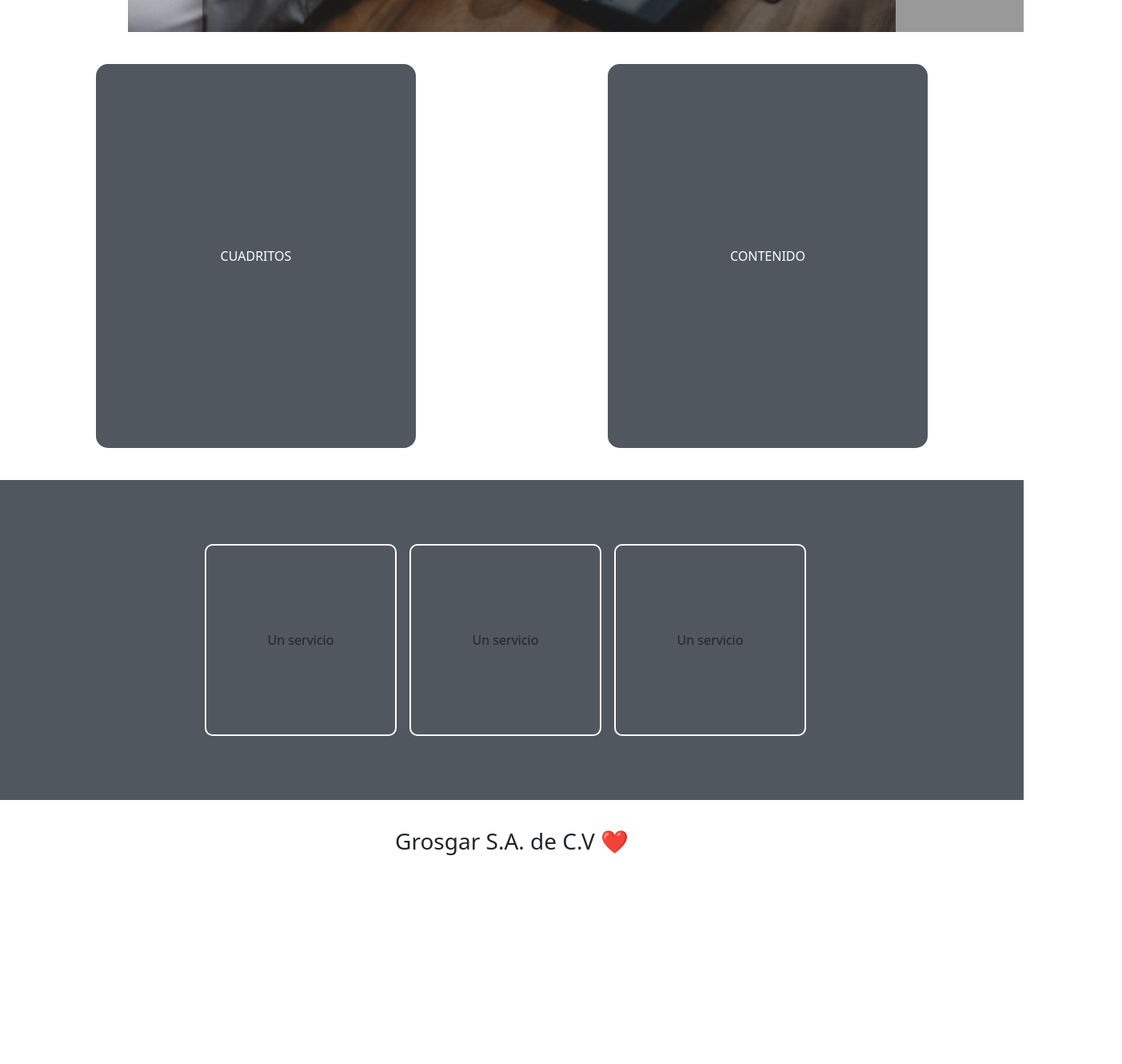
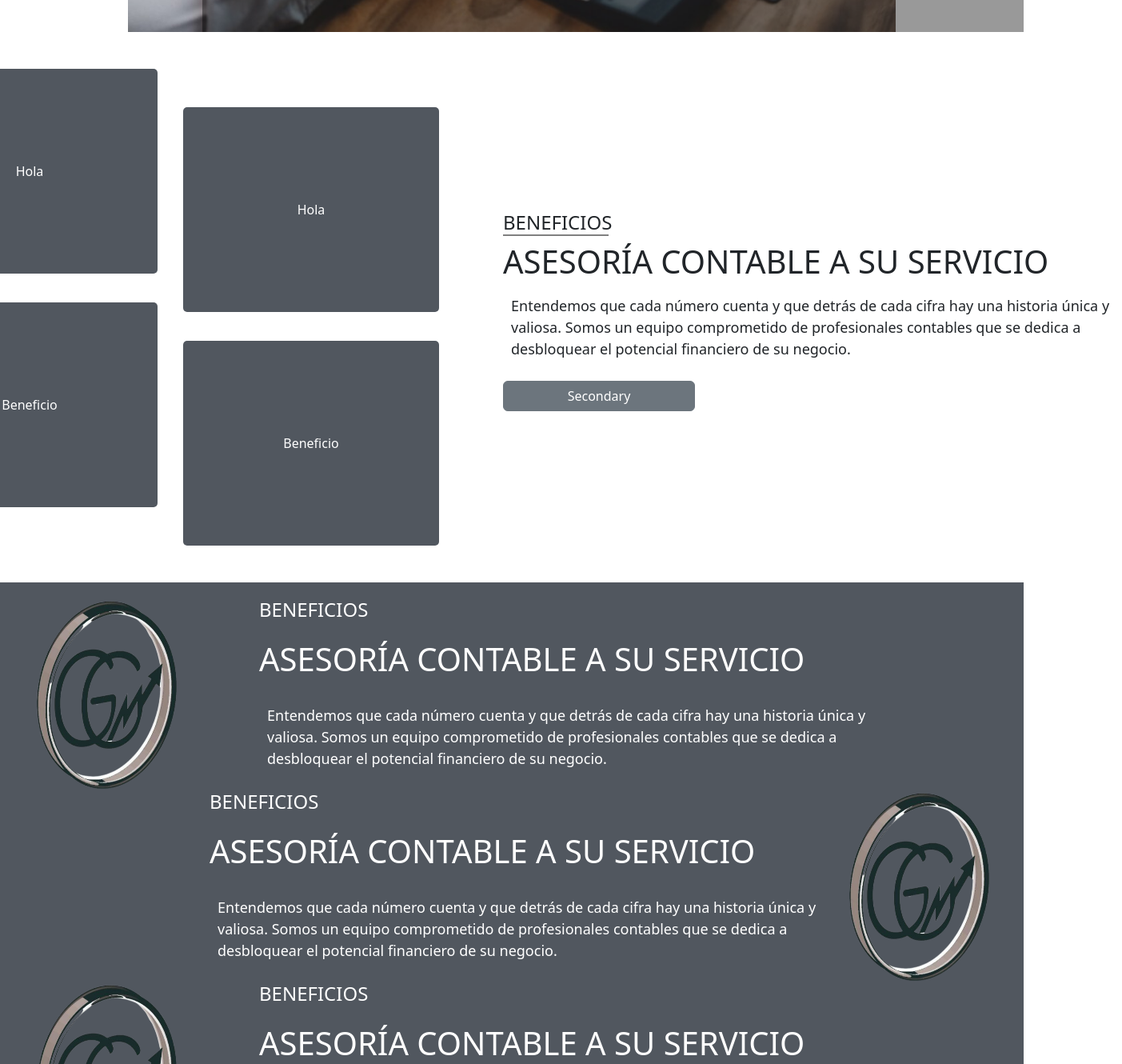
Before and after one commit to Joaquingro/Grosgar, a React (Vite) app: page / in a window 1280 px wide. Shown: the part 760-2090 px from the top of the page at 80% size, 1403 px wide, since content can reach past the window. Before the commit the page ends 1872 px from the top, so only its background shows below. Built offline with nearby package versions, Linux system fonts and the light colour scheme.

Commit message:
Add new component Process, add CSS in components ImageContent, Info, Services

```diff
--- a/src/components/ImageContent/ImageContent.module.css
+++ b/src/components/ImageContent/ImageContent.module.css
@@ -20,6 +20,7 @@
     justify-content: center;
     height: auto;
 }
+
 .infoSon{
     display: flex;
     flex-direction: column;
@@ -35,3 +36,39 @@
     padding: 10px;
     border-radius: 10px;
 }
+
+
+.infoSon h1{
+	-webkit-animation: tracking-in-expand 1.5s cubic-bezier(0.215, 0.610, 0.355, 1.000) both;
+	        animation: tracking-in-expand 1.5s cubic-bezier(0.215, 0.610, 0.355, 1.000) both;
+}
+
+/**
+ * ----------------------------------------
+ * animation focus-in-expand-fwd
+ * ----------------------------------------
+ */
+ @-webkit-keyframes tracking-in-expand {
+    0% {
+      letter-spacing: -0.5em;
+      opacity: 0;
+    }
+    40% {
+      opacity: 0.6;
+    }
+    100% {
+      opacity: 1;
+    }
+  }
+  @keyframes tracking-in-expand {
+    0% {
+      letter-spacing: -0.5em;
+      opacity: 0;
+    }
+    40% {
+      opacity: 0.6;
+    }
+    100% {
+      opacity: 1;
+    }
+  }
--- a/src/components/Info/Info.jsx
+++ b/src/components/Info/Info.jsx
@@ -4,13 +4,24 @@ import style from "../Info/Info.module.css";
 export default function Info() {
   return (
     <div className={style.container}>
-        <div>
-            CUADRITOS
 
+      <div className={style.containerSon}>
+        <div className={style.benefit}>
+            <div>Hola</div>
+            <div>Beneficio</div>
         </div>
-        <div>
+        <div className={style.benefit2}>
+            <div>Hola</div>
+            <div>Beneficio</div>
+        </div>
+       </div>
 
-            CONTENIDO
+
+        <div className={style.info}>
+          <h4>BENEFICIOS</h4>
+            <h1>ASESORÍA CONTABLE A SU SERVICIO</h1>
+            <p>Entendemos que cada número cuenta y que detrás de cada cifra hay una historia única y valiosa. Somos un equipo comprometido de profesionales contables que se dedica a desbloquear el potencial financiero de su negocio.</p>
+            <button type="button" class={`btn btn-secondary ${style.button}`}>Secondary</button>
         </div>
 
 
--- a/src/components/Info/Info.module.css
+++ b/src/components/Info/Info.module.css
@@ -1,18 +1,86 @@
 .container{
     display: flex;
     flex-direction: row;
-    justify-content: space-around;
     height: 35em;
     align-items: center;
+    justify-content: center;
+    margin-bottom: 4em;
+    margin-top: 4em;
 }
 
-.container div{
+.containerSon{
+    display: flex;
+
+}
+
+.benefit{
+    width: 20em;
+    display: flex;
+    color: white;
+    flex-direction: column;
+    justify-content: space-around;
+    height: 36.5em;
+
+}
+
+.benefit div{
+    text-align: center;
+    height: 16em;
+    align-items: center;
     background-color: rgb(81, 87, 95);
-    border-radius: 15px;
-    height: 30em;
-    width: 25em;
+    justify-content: center;
     display: flex;
+    border-radius: 5px;
+
+
+}
+
+.benefit2{
+    width: 20em;
+    display: flex;
+    color: white;
+    flex-direction: column;
+    margin-left: 2em;
+    height: 36.5em;
+    justify-content: space-around;
+    margin-top: 3em;
+
+
+
+}
+
+.benefit2 div{
+    text-align: center;
+    height: 16em;
+    align-items: center;
+    background-color: rgb(81, 87, 95);
     justify-content: center;
-    align-items: center;
-    color: white;
+    display: flex;
+    border-radius: 5px;
+
 }
+
+.info{
+    display: flex;
+    flex-direction: column;
+    justify-content: space-between;
+    height: 15em;
+    margin-left: 5em;
+
+}
+
+.info p{
+    width: 43em;
+    font-size: 18px;
+    padding: 10px;
+    border-radius: 10px;
+}
+
+.info h4{
+    border-bottom: 2px solid gray;
+    width: 5.5em;
+}
+
+.button{
+    width: 15em;
+}
--- /dev/null
+++ b/src/components/Process/Process.jsx
@@ -0,0 +1,37 @@
+import React from 'react'
+import style from "../Process/Process.module.css";
+import logo from "../../assets/logo.png";
+
+export default function Process() {
+  return (
+    <div className={style.container}>
+        <div className={style.containerSon}>
+            <img src={logo} alt=''/>
+            <div className={style.info}>
+                <h4>BENEFICIOS</h4>
+                <h1>ASESORÍA CONTABLE A SU SERVICIO</h1>
+                <p>Entendemos que cada número cuenta y que detrás de cada cifra hay una historia única y valiosa. Somos un equipo comprometido de profesionales contables que se dedica a desbloquear el potencial financiero de su negocio.</p>
+
+            </div>
+        </div>
+
+        <div className={style.containerSon2}>
+            <div className={style.info}>
+                <h4>BENEFICIOS</h4>
+                    <h1>ASESORÍA CONTABLE A SU SERVICIO</h1>
+                    <p>Entendemos que cada número cuenta y que detrás de cada cifra hay una historia única y valiosa. Somos un equipo comprometido de profesionales contables que se dedica a desbloquear el potencial financiero de su negocio.</p>
+            </div>
+            <img src={logo} alt=''/>
+        </div>
+        <div className={style.containerSon}>
+            <img src={logo} alt=''/>
+            <div className={style.info}>
+                <h4>BENEFICIOS</h4>
+                    <h1>ASESORÍA CONTABLE A SU SERVICIO</h1>
+                    <p>Entendemos que cada número cuenta y que detrás de cada cifra hay una historia única y valiosa. Somos un equipo comprometido de profesionales contables que se dedica a desbloquear el potencial financiero de su negocio.</p>
+            </div>
+        </div>
+
+    </div>
+  )
+}
--- /dev/null
+++ b/src/components/Process/Process.module.css
@@ -0,0 +1,45 @@
+.container{
+    height: auto;
+    background-color: rgb(81, 87, 95);
+    padding: 20px;
+    display: flex;
+    flex-direction: column;
+}
+
+.containerSon{
+    display: flex;
+    flex-direction: row;
+}
+
+.containerSon2{
+    display: flex;
+    flex-direction: row;
+    justify-content: flex-end;
+}
+
+.containerSon img{
+    width: 14em;
+}
+
+.containerSon2 img{
+    width: 14em;
+}
+
+
+
+.info{
+    display: flex;
+    flex-direction: column;
+    justify-content: space-between;
+    height: 15em;
+    margin-left: 5em;
+    color: white;
+
+}
+
+.info p{
+    width: 43em;
+    font-size: 18px;
+    padding: 10px;
+    border-radius: 10px;
+}
--- a/src/components/Services/Services.module.css
+++ b/src/components/Services/Services.module.css
@@ -2,7 +2,6 @@
     display: flex;
     justify-content: center;
     height: 25em;
-    background-color: rgb(81, 87, 95);
     align-items: center;
 }
 
@@ -21,6 +20,6 @@
     justify-content: center;
     margin-right: 1em;
     border-radius: 10px;
-    border: 2px solid white;
+    border: 2px solid rgb(0, 0, 0);
     padding: 10px;
 }
--- a/src/pages/Home/Home.jsx
+++ b/src/pages/Home/Home.jsx
@@ -5,12 +5,14 @@ import ImageContent from '../../components/ImageContent/ImageContent';
 import Info from '../../components/Info/Info';
 import Services from '../../components/Services/Services';
 import Footer from '../../components/Footer/Footer';
+import Process from '../../components/Process/Process';
 function Home() {
   return (
     <div>
       <NavBar/>
       <ImageContent/>
       <Info/>
+      <Process/>
       <Services/>
       <Footer/>
     </div>
```
